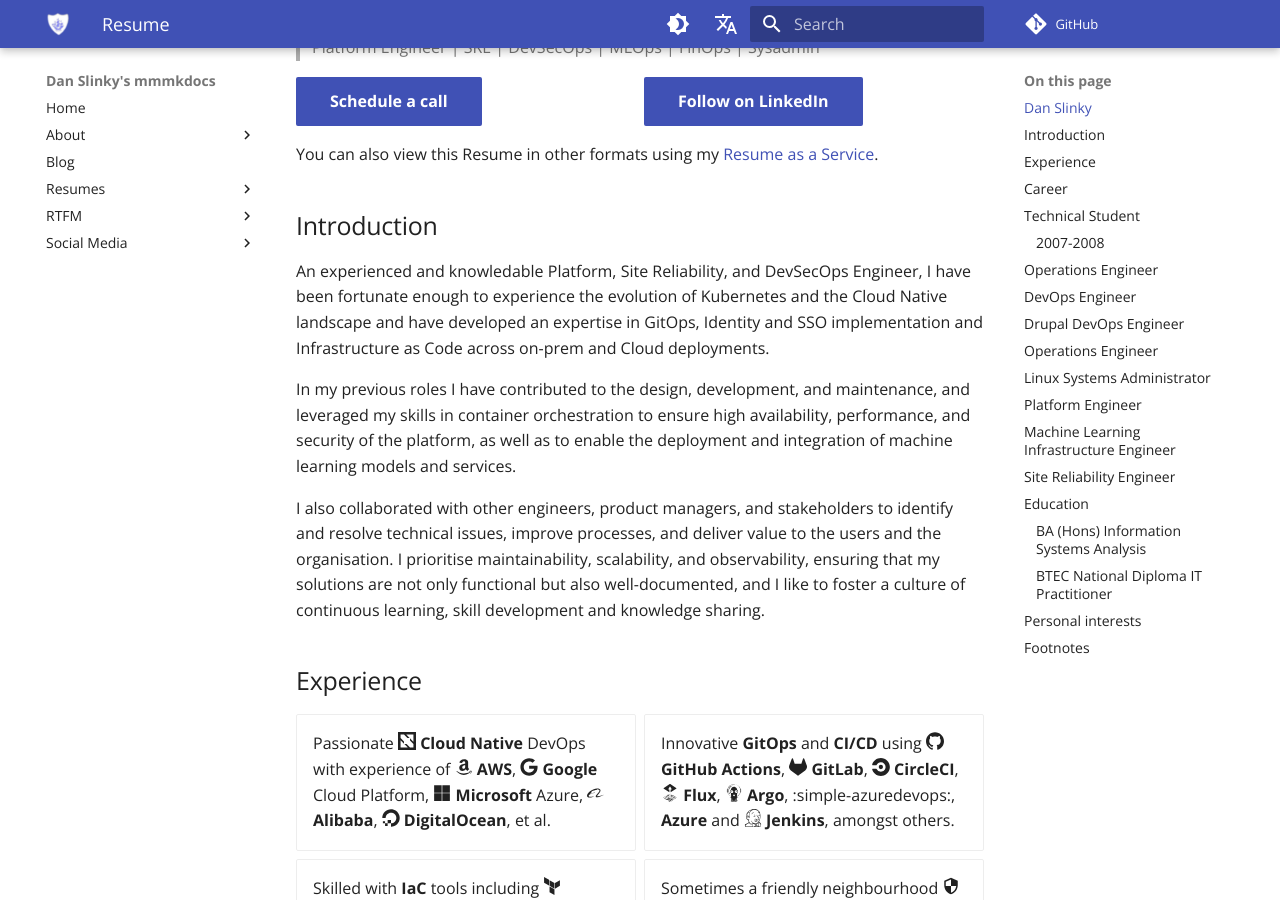
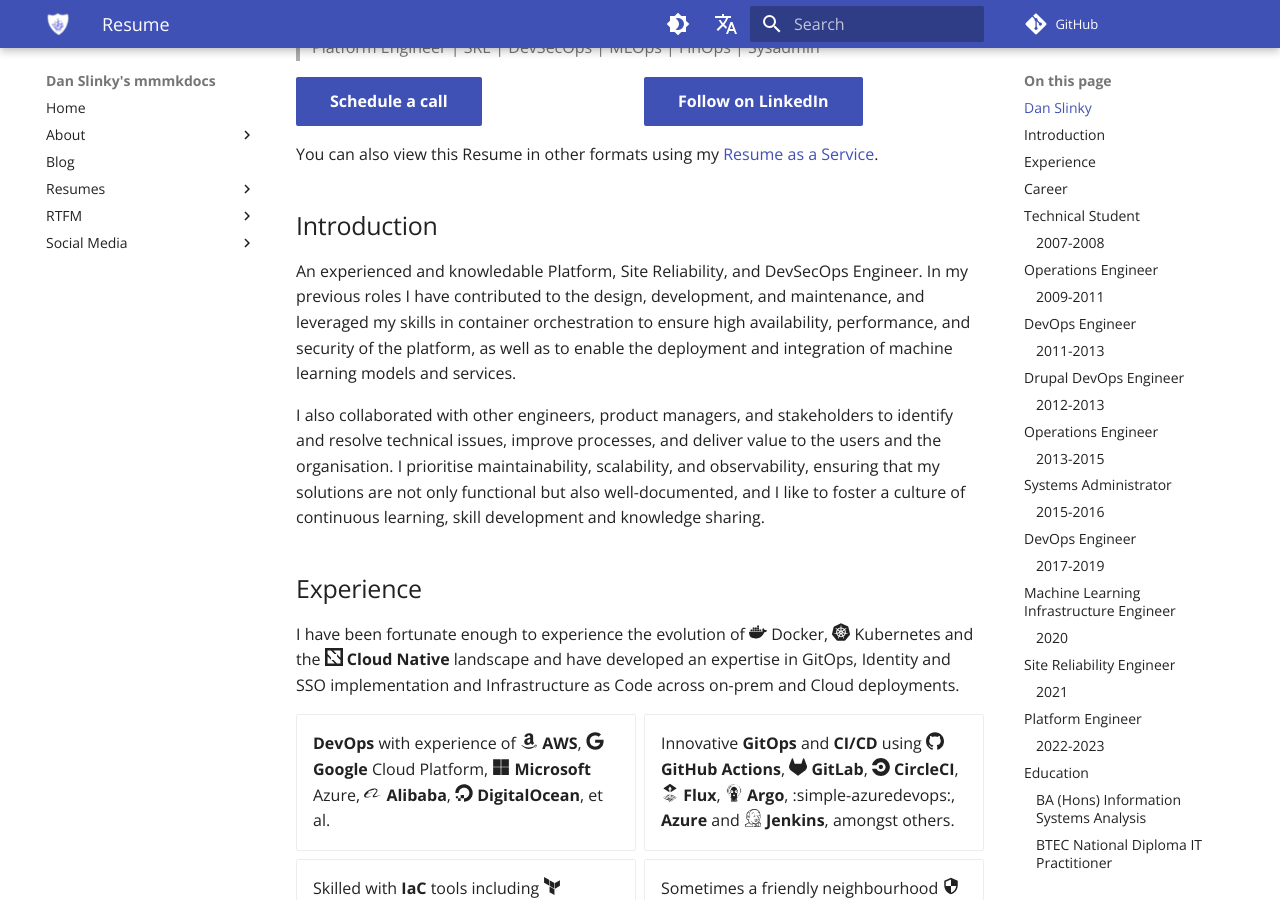
Before and after one commit to danslinky/danslinky.co.uk, an MkDocs documentation site: the page built from docs/resumes/markdown/index.md, in a window 1280 px wide and 900 px high, scrolled down 242 px. Built offline with MkDocs 1.6.1 and Material for MkDocs 9.7.7, drawn with Linux system fonts in a browser that asks for light colours; emoji names are drawn with the system emoji font; plug-ins that fetch from the network failed and are left out; comment, search, counter and statistics services are not loaded; some of the changed text lies outside the part shown.

Commit message:
tidy homepage, resume, tweak menu

```diff
--- a/docs/resumes/markdown/index.md
+++ b/docs/resumes/markdown/index.md
@@ -15,17 +15,17 @@
 
 ## Introduction
 
-An experienced and knowledable Platform, Site Reliability, and DevSecOps Engineer, I have been fortunate enough to experience the evolution of Kubernetes and the Cloud Native landscape and have developed an expertise in GitOps, Identity and SSO implementation and Infrastructure as Code across on-prem and Cloud deployments.
-
-In my previous roles I have contributed to the design, development, and maintenance, and leveraged my skills in container orchestration to ensure high availability, performance, and security of the platform, as well as to enable the deployment and integration of machine learning models and services.
+An experienced and knowledable Platform, Site Reliability, and DevSecOps Engineer. In my previous roles I have contributed to the design, development, and maintenance, and leveraged my skills in container orchestration to ensure high availability, performance, and security of the platform, as well as to enable the deployment and integration of machine learning models and services.
 
 I also collaborated with other engineers, product managers, and stakeholders to identify and resolve technical issues, improve processes, and deliver value to the users and the organisation. I prioritise maintainability, scalability, and observability, ensuring that my solutions are not only functional but also well-documented, and I like to foster a culture of continuous learning, skill development and knowledge sharing.
 
 ## Experience
 
+I have been fortunate enough to experience the evolution of :simple-docker: Docker,  :simple-kubernetes: Kubernetes and the :simple-cncf: __Cloud Native__ landscape and have developed an expertise in GitOps, Identity and SSO implementation and Infrastructure as Code across on-prem and Cloud deployments.
+
 <div class="grid cards" markdown>
 
-- Passionate :simple-cncf: __Cloud Native__ DevOps with experience of
+- __DevOps__ with experience of
     :fontawesome-brands-amazon: __AWS__,
     :fontawesome-brands-google: __Google__ Cloud Platform,
     :fontawesome-brands-microsoft: __Microsoft__ Azure,
@@ -84,7 +84,6 @@
 === "CERN"
 
     ## Technical Student
-
     ### 2007-2008
     - I joined __IT/FIO/LA__ and developed new Linux PXE/kickstart installation software under the supervision of J. Polok
     - AIMS2 made use of Perl, XML/RPC and Oracle. You can read more on [twiki](https://twiki.cern.ch/twiki/bin/view/LinuxSupport/Aims2), which also includes a final presentation to the IT Department. I'm reliably informed that some parts of it are still in production in 2024 :/
@@ -94,6 +93,7 @@
 === "Sift"
 
     ## Operations Engineer
+    ### 2009-2011
 
     Supporting Drupal, Workdpress on premise and in the Cloud
 
@@ -102,12 +102,14 @@
 === "Capgemini"
 
     ## DevOps Engineer
+    ### 2011-2013
 
     See Eurostar.
 
 === "Eurostar"
 
     ## Drupal DevOps Engineer
+    ### 2012-2013
 
     - Drupal DevOps Engineer working on Enterprise digital transformation projects.
     - Relaunched eurostar.com using Drupal and ActiveMQ, and working closely with technical partner SNCF. CI/CD deployment using Jenkins, Puppet & Capistrano.
@@ -115,6 +117,7 @@
 === "Future"
 
     ## Operations Engineer
+    ### 2013-2015
 
     - Print and Digital Publisher focussed on Consumer hobbies and interests.
 
@@ -122,10 +125,10 @@
     - Lead on Data Centre and Xen/XCP infrastructure consolidation and upgrade, and collaborated on Sensu observability .
     - Designed and deployed more robust storage, with recommend LACP groupings and an expensive Storage array.
 
-
 === "Torchbox"
 
-    ## Linux Systems Administrator
+    ## Systems Administrator
+    ### 2015-2016
 
     Digital Agency supporting Charity and NGO
 
@@ -135,7 +138,8 @@
 
 === "Adarga.1"
 
-    ## Platform Engineer
+    ## DevOps Engineer
+    ### 2017-2019
 
     Inaugural DevOps at Adarga, I played a role in establishing the foundation of an AI SaaS platform, leveraging Kubernetes and collaborating closely with the wider engineering and data science teams.
 
@@ -149,16 +153,21 @@
 === "Cookpad"
 
     ## Machine Learning Infrastructure Engineer
+    ### 2020
 
     - I began my journey with the MLOps team on a short term contract, initially focusing on Kubernetes observability, and then joined on a permanent basis focussing on Kubernetes ML application deployment.
     - I deployed Elastic and Prometheus/Thanos for longer duration metric storage, alongside Grafana/Loki to help foster ownership of ML applications as they were deployed.
     - I revitalized the Kubernetes application distribution and deployment by making use of Kustomize and Flux CD, while evaluating Kubeflow/Argo Pipelines for potential future investment.
 
     ## Site Reliability Engineer
+    ### 2021
 
     I later moved in to the SRE team, taking on a more Global platform responsibility working closely with colleagues at Cookpad Japan. I embraced learning Golang and discovered the power of Jsonnet in this new role. I collaborated with colleagues in the SRE team to improve documentation, respond to on call incidents, migrate Kafka from the Managed Cloud to team managed Kubernetes, and respond to ad hoc support requests.
 
 === "Adarga.2"
+
+    ## Platform Engineer
+    ### 2022-2023
 
     Technical leadership in the Platform Engineering and SecOps team, operating a multi-tenanted AI SaaS platform on AWS.
 
--- a/mkdocs.yml
+++ b/mkdocs.yml
@@ -42,6 +42,8 @@
   - Blog: blog
   - Resumes:
     - resumes/index.md
+    - Markdown: resumes/markdown
+    - HTML: resumes/markdown
     - JSON: resumes/json.md
     - LaTeX: resumes/resume.pdf
     - Word: resumes/resume.docx
@@ -292,15 +294,15 @@
     # Feedback widget
     ##
     feedback:
-      title: "oi mate, do you like my mkdocs?!"
+      title: "What do you think of this mkdocs implementation?"
       ratings:
         - icon: material/thumb-up-outline
-          name: "This is the candidate you're looking for"
+          name: "I like your website, Dan"
           data: 1
           note: >-
-            Merci beans!
+            This is the candidate you're looking for
         - icon: material/heart-broken
-          name: "I think you're a bit of a muppet, mate"
+          name: "This website is awful, Dan"
           data: 0
           note: >-
             Am I Bovvered
```
Also changed, not shown: other parts of docs/resumes/markdown/index.md (+6 -6 lines), docs/index.md (+10 -9 lines), docs/rtfm/index.md (+0 -1 lines).
